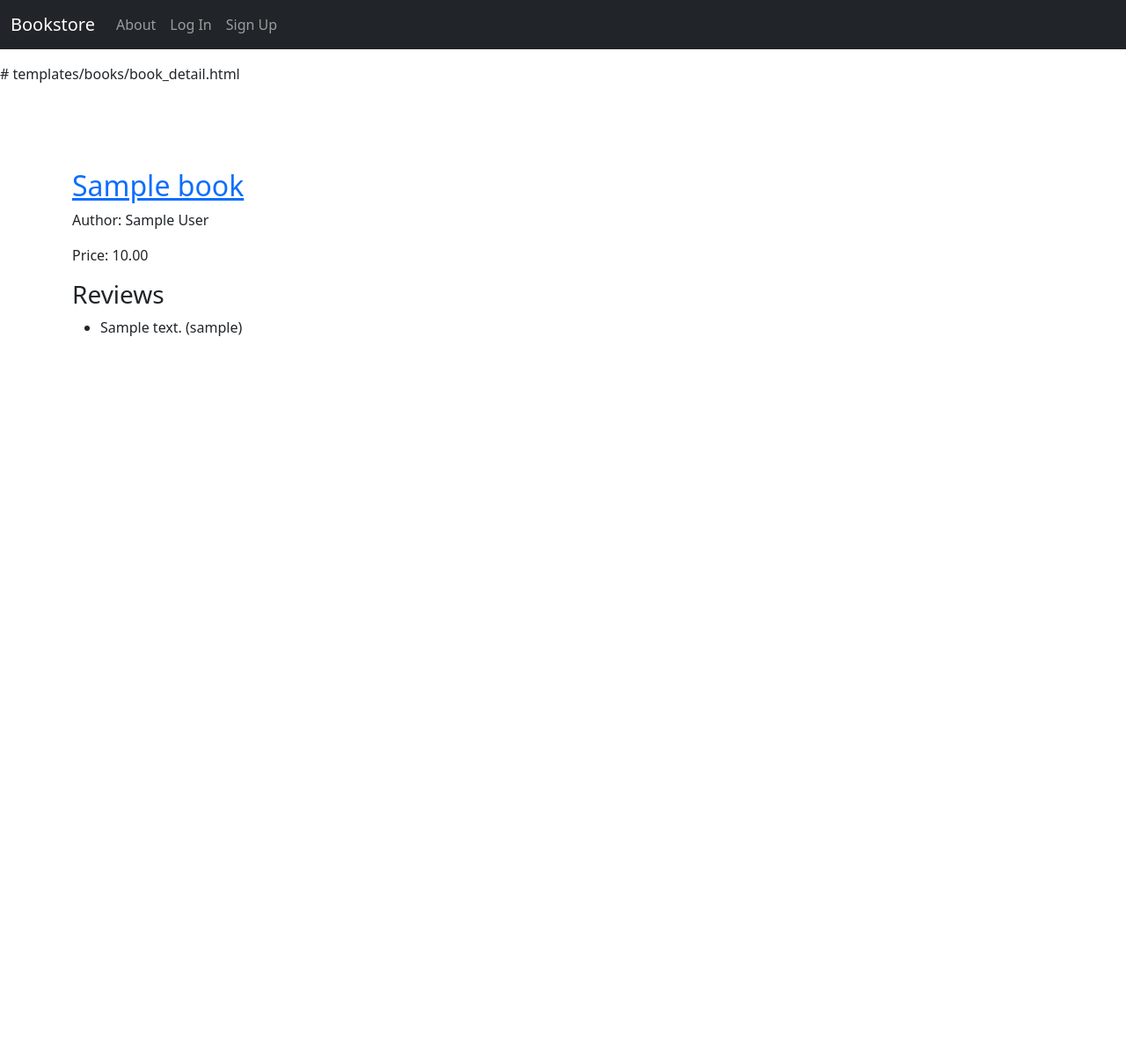
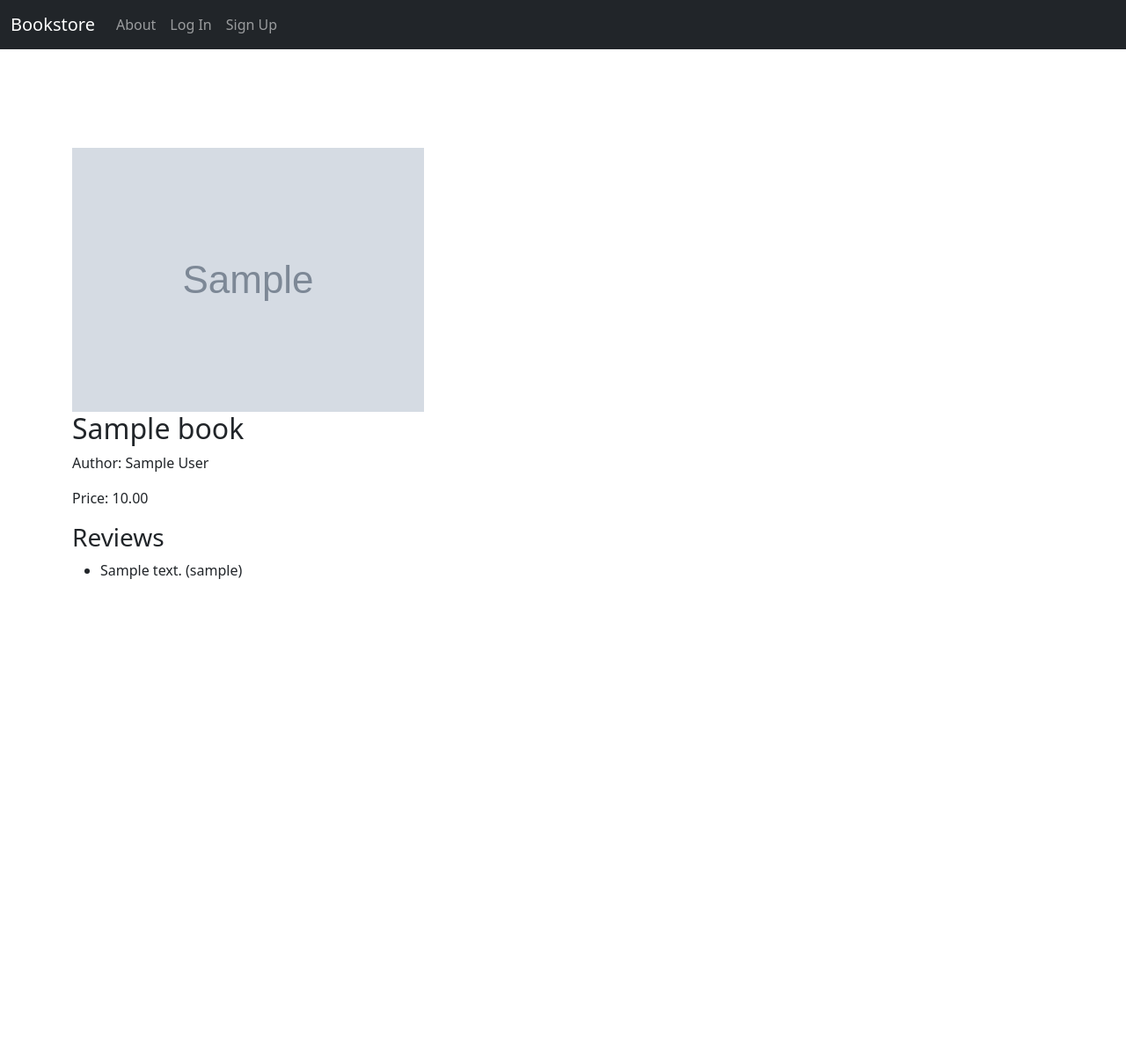
Before and after one commit to arpanpurkait/django_bookStoreProject_DP_practice_Arpan, a Django app: page /books/00000000-0000-0000-0000-000000000001/ in a window 1280 px wide. Shown: the whole page at 88% size. Run offline with Django 5.2, Linux system fonts and the light colour scheme; tables that the repository leaves empty hold one stand-in row (values such as "Sample post"); grey boxes marked "Sample" are stand-in pictures; parts of the project's set-up code (start-up, migrations or seed data) failed here and were passed over.

Commit message:
final commit chapter 13

```diff
--- a/books/models.py
+++ b/books/models.py
@@ -12,6 +12,7 @@ class Book(models.Model):
     title = models.CharField(max_length=200)
     author = models.CharField(max_length=200)
     price = models.DecimalField(max_digits=6, decimal_places=2)
+    cover = models.ImageField(upload_to="covers/", blank=True)
 
     def __str__(self):
         return self.title
--- a/django_project/settings.py
+++ b/django_project/settings.py
@@ -36,6 +36,8 @@ BASE_DIR = Path(__file__).resolve().parent.parent
 # SECURITY WARNING: don't run with debug turned on in production!
 
 
+MEDIA_URL = "/media/" # new
+MEDIA_ROOT = BASE_DIR / "media"
 
 
 
--- a/django_project/urls.py
+++ b/django_project/urls.py
@@ -17,6 +17,8 @@ Including another URLconf
 
 from django.contrib import admin
 from django.urls import path,include
+from django.conf import settings # new
+from django.conf.urls.static import static
 from django.contrib.auth import views as auth_views
 
 urlpatterns = [
@@ -24,4 +26,4 @@ urlpatterns = [
     path("", include("pages.urls")),
     path("accounts/", include("allauth.urls")),
     path("books/", include("books.urls")),
-]
+] + static(settings.MEDIA_URL, document_root=settings.MEDIA_ROOT)
--- a/requirements.txt
+++ b/requirements.txt
@@ -8,3 +8,4 @@ crispy-bootstrap5==0.6
 django-allauth==0.50.0
 environs[django]==9.5.0
 marshmallow==3.14.1
+pillow==9.0.1
--- a/templates/books/book_detail.html
+++ b/templates/books/book_detail.html
@@ -1,9 +1,13 @@
-# templates/books/book_detail.html
 {% extends "_base.html" %}
+{% load static %}
+
 {% block title %}{{ book.title }}{% endblock title %}
 {% block content %}
 <div class="book-detail">
-    <h2><a href="">{{ book.title }}</a></h2>
+    {% if book.cover %}
+    <img class="bookcover" src="{{ book.cover.url}}" alt="{{ book.title }}">
+    {% endif %}
+    <h2>{{ book.title }}</h2>
     <p>Author: {{ book.author }}</p>
     <p>Price: {{ book.price }}</p>
     <div>
```
Also changed, not shown: books/migrations/0003_book_cover.py (added), media/covers/djangoforprofessionals.jpg (added), 1 other file.
